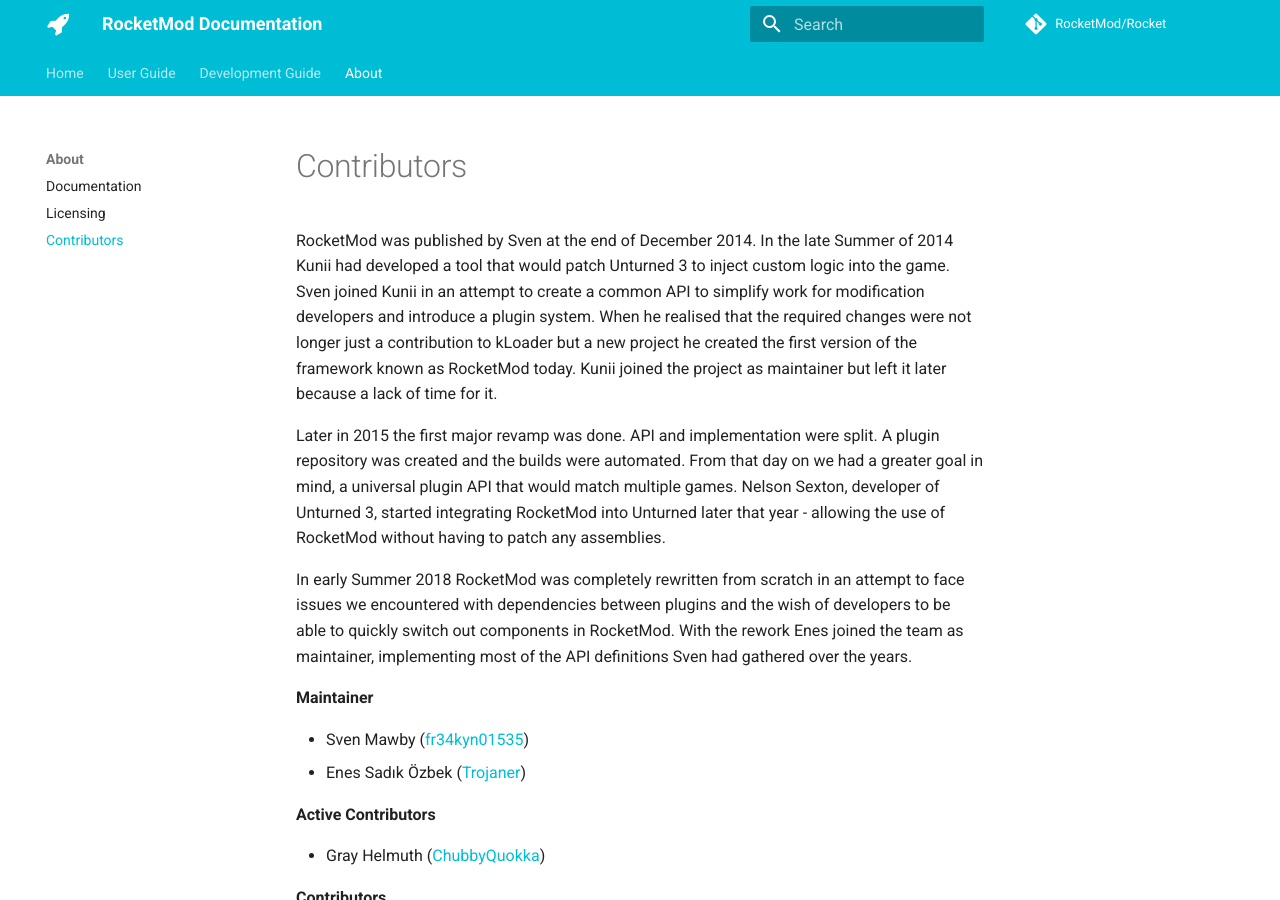
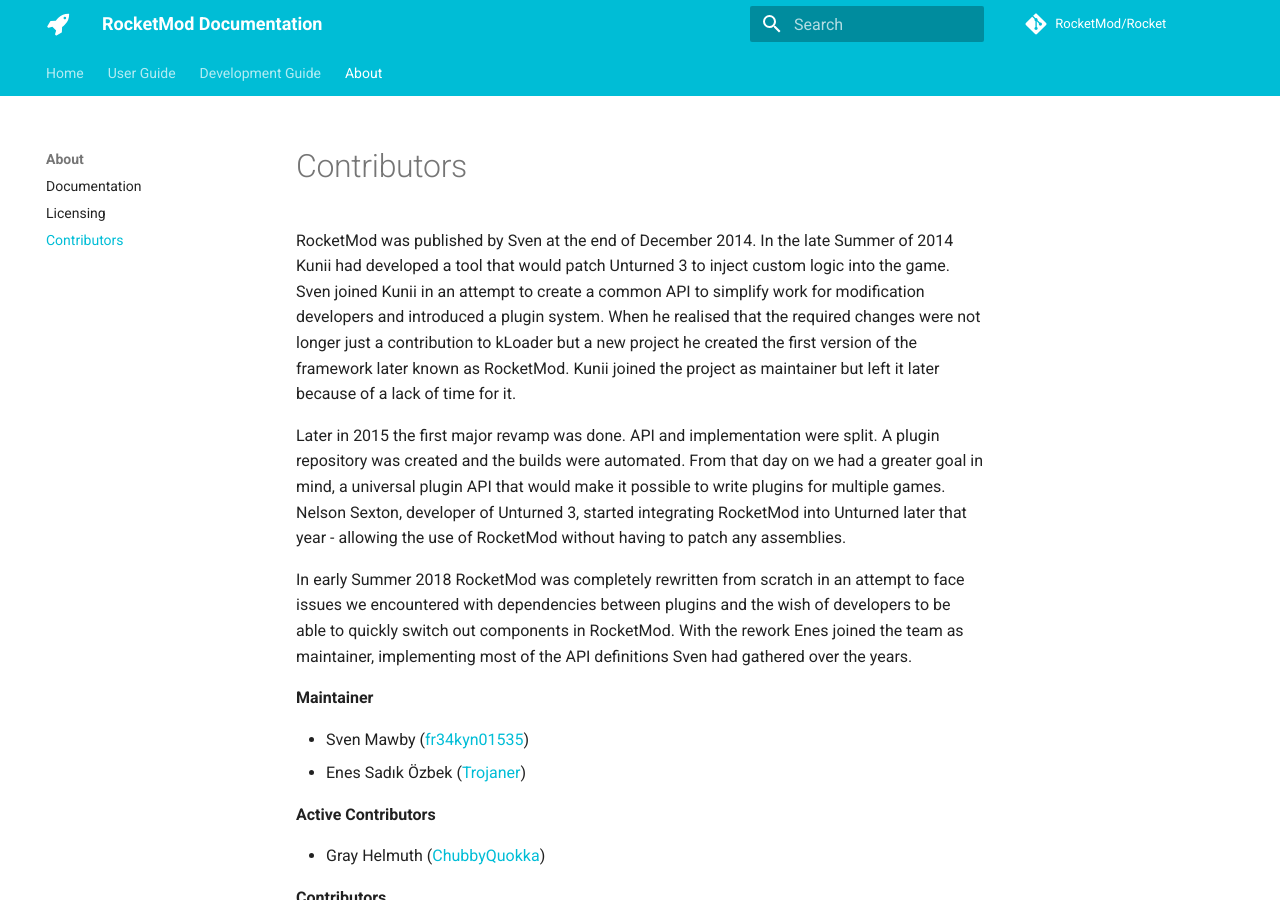
Before and after one commit to RocketMod/Rocket.Documentation, an MkDocs documentation site: the page built from content/about/contributors.md, in a window 1280 px wide and 900 px high. Built offline with MkDocs 1.6.1 and Material for MkDocs 9.7.7, drawn with Linux system fonts in a browser that asks for light colours; comment, search, counter and statistics services are not loaded; old or Windows-style settings are respelled for this version of MkDocs.

Commit message:
Update contributors.md

```diff
--- a/content/about/contributors.md
+++ b/content/about/contributors.md
@@ -1,11 +1,11 @@
 RocketMod was published by Sven at the end of December 2014.
 In the late Summer of 2014 Kunii had developed a tool that would patch Unturned 3 to inject custom logic into the game.
-Sven joined Kunii in an attempt to create a common API to simplify work for modification developers and introduce a plugin system.
-When he realised that the required changes were not longer just a contribution to kLoader but a new project he created the first version of the framework known as RocketMod today.
-Kunii joined the project as maintainer but left it later because a lack of time for it.
+Sven joined Kunii in an attempt to create a common API to simplify work for modification developers and introduced a plugin system.
+When he realised that the required changes were not longer just a contribution to kLoader but a new project he created the first version of the framework later known as RocketMod.
+Kunii joined the project as maintainer but left it later because of a lack of time for it.
 
 Later in 2015 the first major revamp was done. API and implementation were split. A plugin repository was created and the builds were automated.
-From that day on we had a greater goal in mind, a universal plugin API that would match multiple games.
+From that day on we had a greater goal in mind, a universal plugin API that would make it possible to write plugins for multiple games.
 Nelson Sexton, developer of Unturned 3, started integrating RocketMod into Unturned later that year - allowing the use of RocketMod without having to patch any assemblies.
 
 In early Summer 2018 RocketMod was completely rewritten from scratch in an attempt to face issues we encountered with dependencies between plugins and the wish of developers
```
